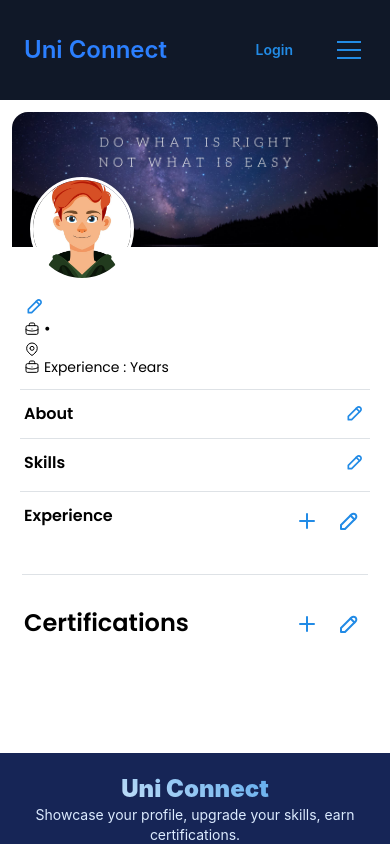
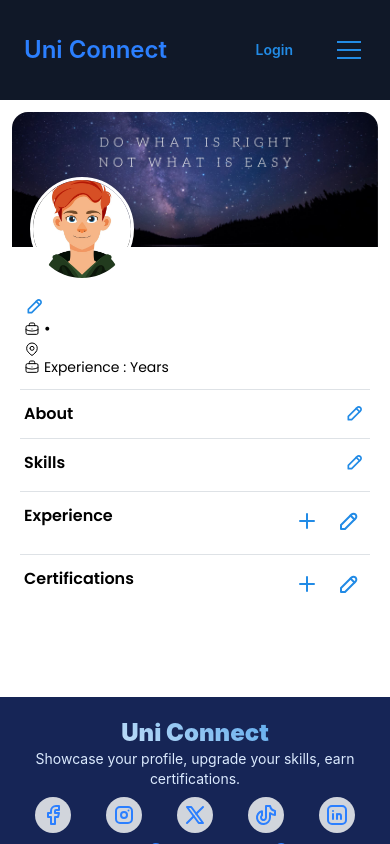
Before and after one commit to kavinduhcolombage/UniConnect_Frontend, a React (Vite) app: page /profile in a window 390 px wide. Shown: the top 844 px of the page. Built offline with nearby package versions, Linux system fonts and the light colour scheme.

Commit message:
enhance layout responsiveness in CertiCard, Certificate, and Profile components

```diff
--- a/src/Profile/CertiCard.tsx
+++ b/src/Profile/CertiCard.tsx
@@ -31,14 +31,14 @@ const CertiCard = (props: any) => {
                 <img className="h-12" src={`/CompanyLogo/${props.issuer}.png`} alt="" />
             </div>
             <div className="flex flex-col">
-                <div className="font-semibold">{props.title}</div>
-                <div className="text-sm text-mine-shaft-300">{props.issuer}</div>
+                <div className="font-medium text-xl max-[600px]:text-lg max-[500px]:text-base">{props.title}</div>
+                <div className="text-sm max-[400px]:text-xs text-mine-shaft-300">{props.issuer}</div>
             </div>
         </div>
         <div className="flex items-center gap-3">
             <div className="flex flex-col items-end">
-                <div className="text-sm text-mine-shaft-300">{formatDate(props.issueDate)}</div>
-                <div className="text-sm text-mine-shaft-300">ID : {props.certificateId}</div>
+                <div className="text-sm max-[400px]:text-xs text-mine-shaft-300">{formatDate(props.issueDate)}</div>
+                <div className="text-sm max-[400px]:text-xs text-mine-shaft-300">ID : {props.certificateId}</div>
             </div>
             {props.edit && <ActionIcon onClick={handleDelete} size="lg" color="red" variant="subtle">
                 <IconTrash stroke={1.5} />
--- a/src/Profile/Certificate.tsx
+++ b/src/Profile/Certificate.tsx
@@ -16,7 +16,7 @@ const Certificate = () => {
 
     return (
         <div className="px-3">
-            <div className="text-2xl font-semibold mb-5 flex justify-between">
+            <div className="text-2xl max-[600px]:text-xl max-[500px]:text-lg max-[400px]:text-base font-semibold mb-3 max-[500px]:mb-1 flex justify-between">
                 Certifications
                 {!addCerti && <div className="flex gap-2">
                     {!edit && <ActionIcon onClick={() => setAddCerti(true)} size="lg" color="blue" variant="subtle">
--- a/src/Profile/Profile.tsx
+++ b/src/Profile/Profile.tsx
@@ -86,7 +86,7 @@ const Profile = () => {
 
             {/* Experience Section */}
             < Experience />
-            <Divider mx="xs" my="xl" />
+            <Divider className="mx-2 my-6 max-[500px]:my-3" />
 
             {/* Certifications Section */}
             <Certificate />
```
